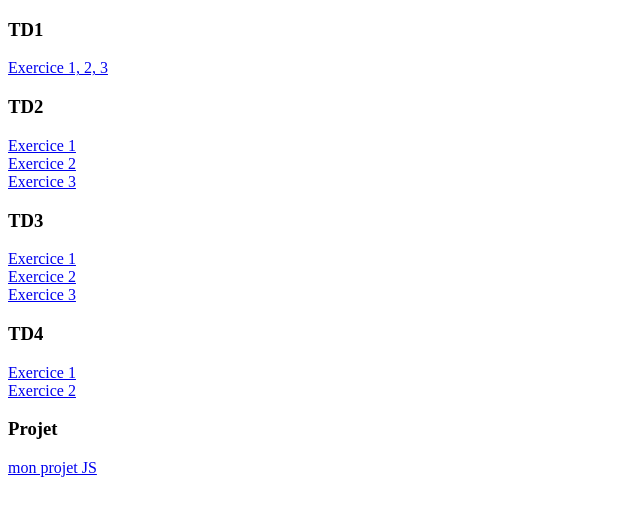
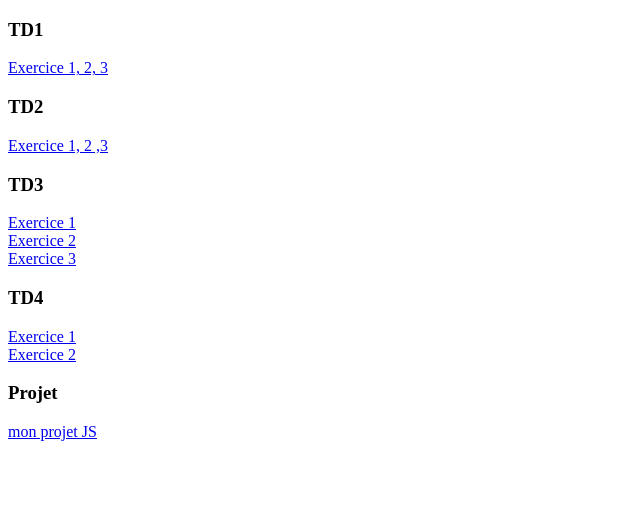
Before and after one commit to Lefebvre-Julien/Lefebvre-Julien.github.io, a plain HTML site: page index.html in a window 1280 px wide. Shown: the whole page, without its empty margins (0-640 px from the left). Drawn offline with Linux system fonts and the light colour scheme.

Commit message:
Update index.html

```diff
--- a/index.html
+++ b/index.html
@@ -8,9 +8,7 @@
 	<h3>TD1</h3>
 	<a href="CartoTD1/Exo1/exo1.html">Exercice 1, 2, 3</a><br/>
 	<h3>TD2</h3>
-	<a href="CartoTD2/Exo1/Exo1.html">Exercice 1</a><br/>
-	<a href="TD2/ex2.html">Exercice 2</a><br/>
-	<a href="TD2/index.html">Exercice 3</a><br/>
+	<a href="CartoTD2/Exo1/Exo1.html">Exercice 1, 2 ,3</a><br/>
 	<h3>TD3</h3>
 	<a href="TD3/1/index.html">Exercice 1</a><br/>
 	<a href="TD3/2/index.html">Exercice 2</a><br/>
```
